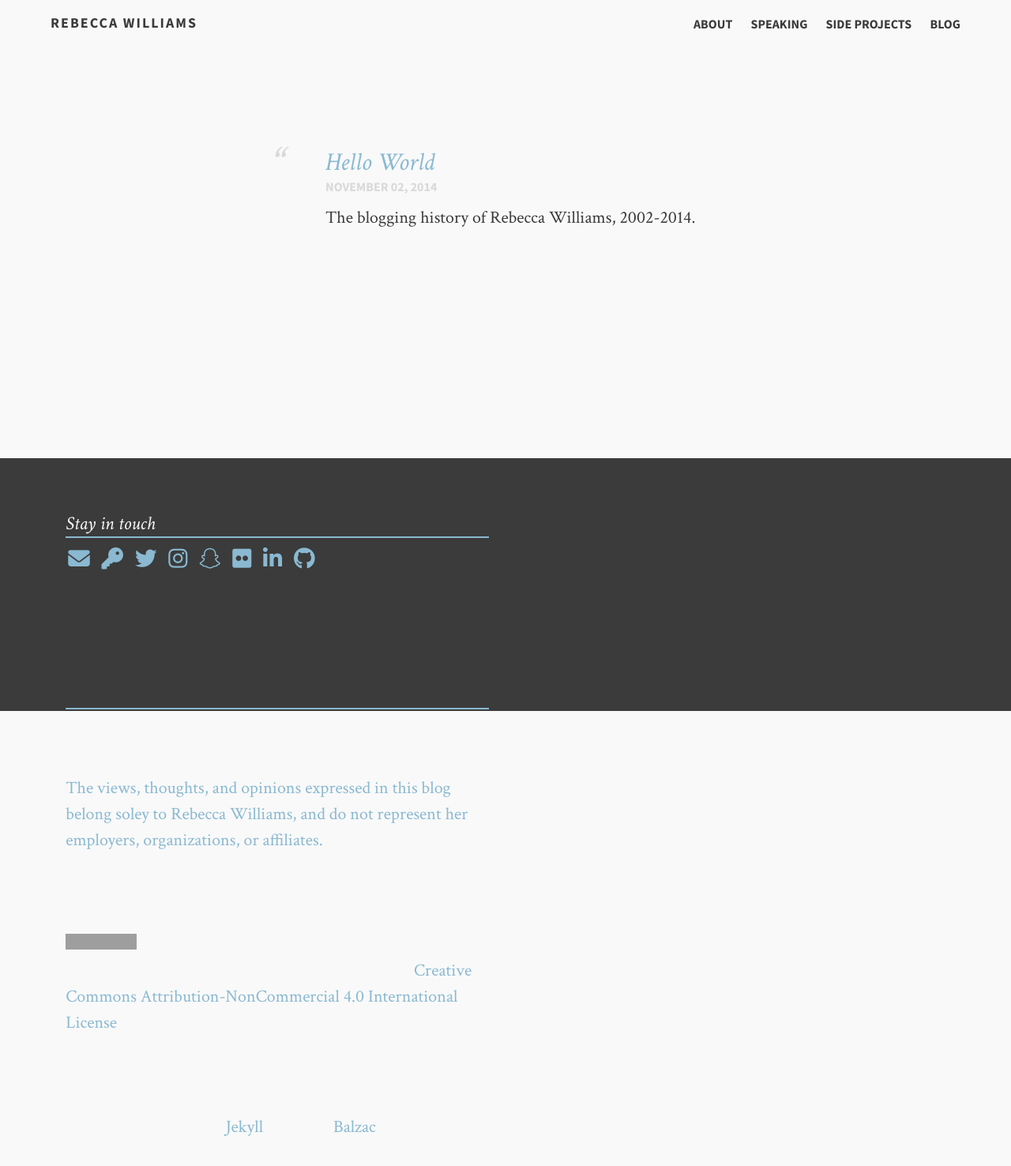
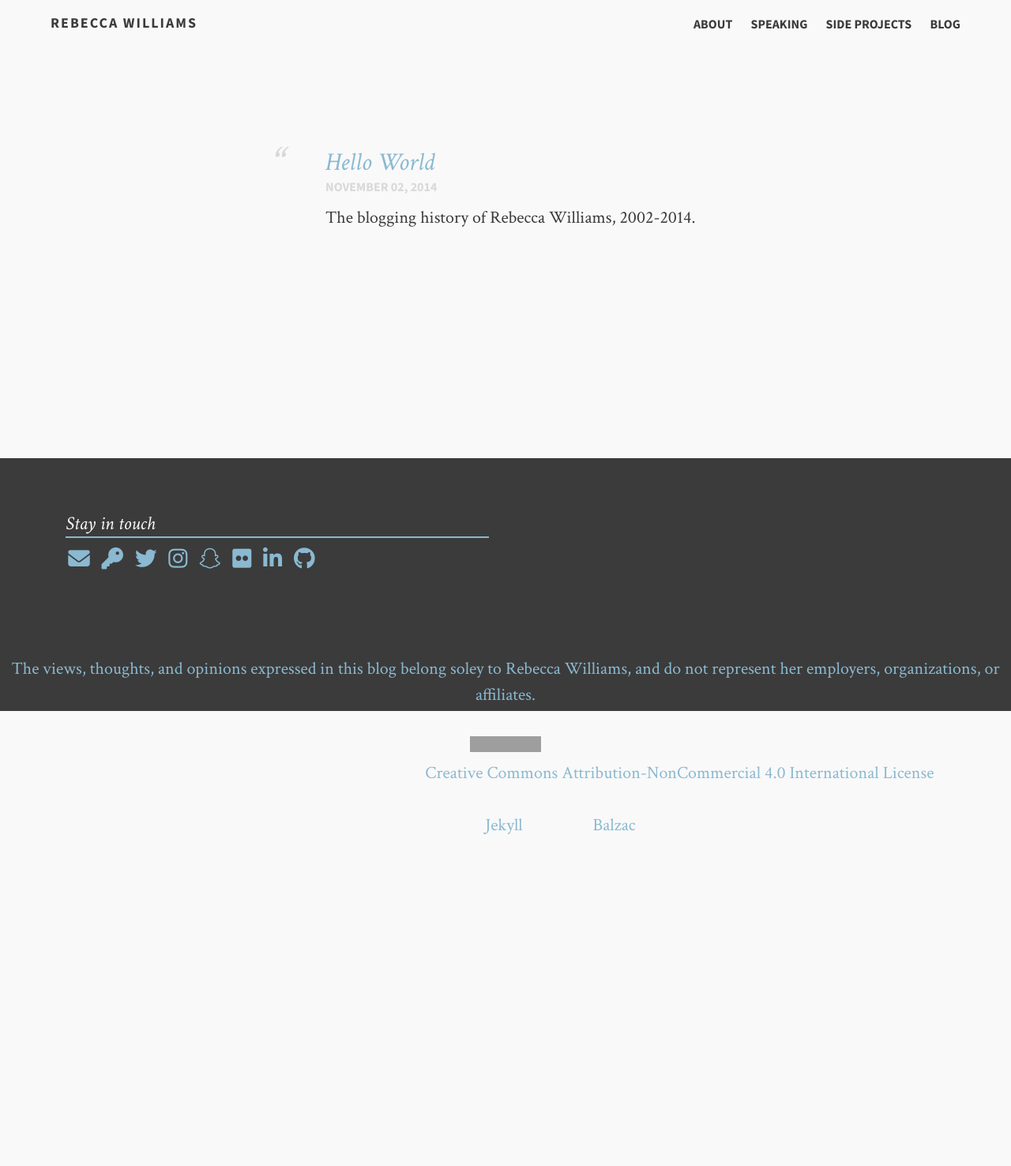
Before and after one commit to rebeccawilliams/rebeccawilliams.us, a Jekyll site: the page built from index.md, in a window 1280 px wide. Shown: the whole page at 79% size. Built offline with Jekyll 4.4.1, drawn with Linux system fonts in a browser that asks for light colours; nearby versions of some CDN libraries; after the commit the page ends 1061 px from its top, so only the background shows below that; grey boxes are pictures that could not be loaded.

Commit message:
Update footer.html

```diff
--- a/_includes/footer.html
+++ b/_includes/footer.html
@@ -15,15 +15,12 @@
 		<a href="https://github.com/rebeccawilliams"><i class="fa fa-github fa-lg"></i></li>
       </ol>
     </aside>
-    <aside class="wrap">
-     <ol class="prev-posts">
-        <p class="list-title"></p>
+    <center>
         	<p>The views, thoughts, and opinions expressed in this blog belong soley to Rebecca Williams, and do not represent her employers, organizations, or affiliates.</p>
 	        <p><a rel="license" href="http://creativecommons.org/licenses/by-nc/4.0/"><img alt="Creative Commons License" style="border-width:0" src="https://i.creativecommons.org/l/by-nc/4.0/80x15.png" /></a><br />This work by Rebecca Williams is licensed under a <a rel="license" href="http://creativecommons.org/licenses/by-nc/4.0/">Creative Commons Attribution-NonCommercial 4.0 International License</a></p>
 	        <p>This site is powered by <a href="https://jekyllrb.com">Jekyll</a> using the <a href="https://jekyll.gtat.me/about">Balzac</a> theme.</p>
-     </ol>
-    </aside>
-   </footer>
+    </center>
+  </footer>
 
   <!-- If they're out, get some from the cellar -->
   <script>window.jQuery || document.write('<script src="{{ site.url }}/assets/js/vendor/jquery-1.9.1.min.js"><\/script>')</script>
```
